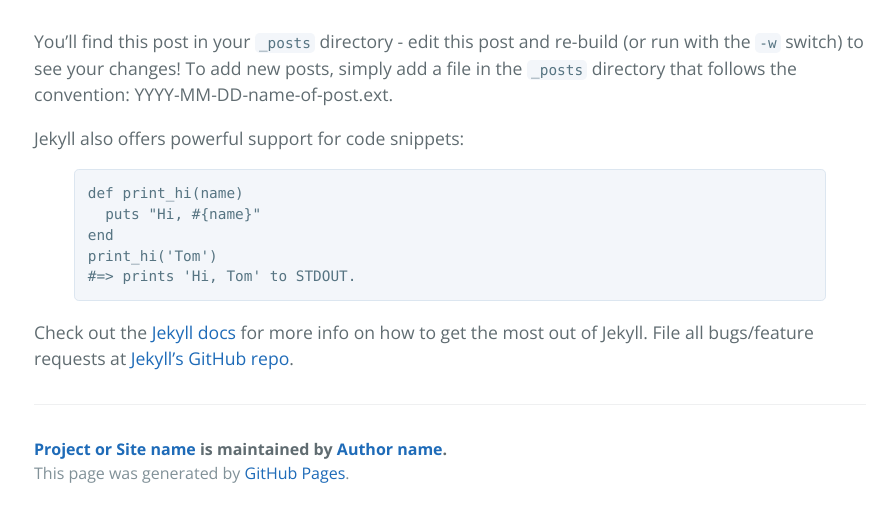
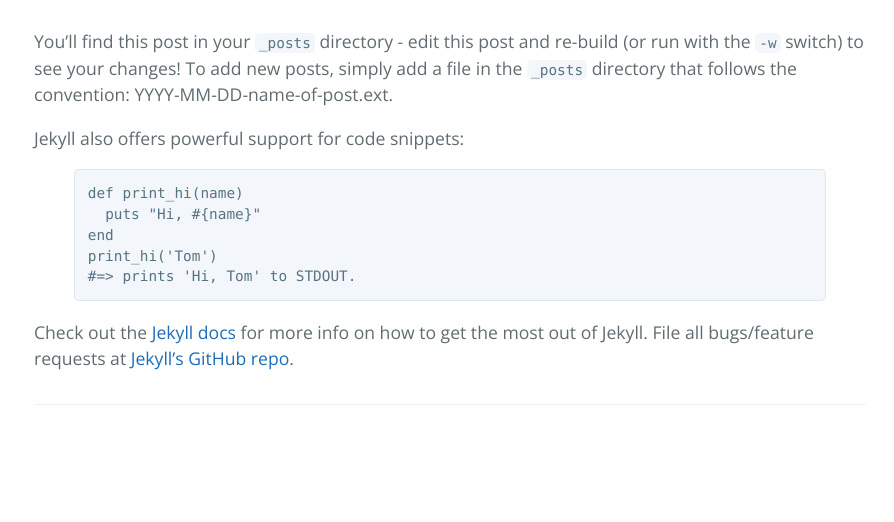
Before and after one commit to IanMulvany/collaboration-survey, a Jekyll site: the page built from _posts/2016-02-12-sample-content.markdown, in a window 1280 px wide, cut to the strip 104-626 px from the top of the page. Shown: the whole strip, without its empty margins (190-1084 px from the left). Built offline with Jekyll 4.4.1, drawn with Linux system fonts in a browser that asks for light colours.

Commit message:
simplfy layout

```diff
--- a/_includes/page-footer.html
+++ b/_includes/page-footer.html
@@ -1,6 +1,5 @@
 <footer class="site-footer">
-  <span class="site-footer-owner"><a href="{{ site.url }}">{{ site.title }}</a> is maintained by <a href="{{ site.author.url }}">{{ site.author.name }}</a>.</span>
-  <span class="site-footer-credits">This page was generated by <a href="https://pages.github.com">GitHub Pages</a>.</span>
+
   <script>
   (function(i,s,o,g,r,a,m){i['GoogleAnalyticsObject']=r;i[r]=i[r]||function(){
   (i[r].q=i[r].q||[]).push(arguments)},i[r].l=1*new Date();a=s.createElement(o),
--- a/index.html
+++ b/index.html
@@ -4,7 +4,6 @@
 ---
 
 <div id="home">
-  <h1>Survey</h1>
   <ul class="survey">
     <iframe src="https://docs.google.com/forms/d/e/1FAIpQLSfufu9hRNEflTlENa9z5Hs10ZnLLJ-qA9UT6E23oUtRJTFnVg/viewform?embedded=true" width="760" height="500" frameborder="0" marginheight="0" marginwidth="0">Loading...</iframe>
   </ul>
```
